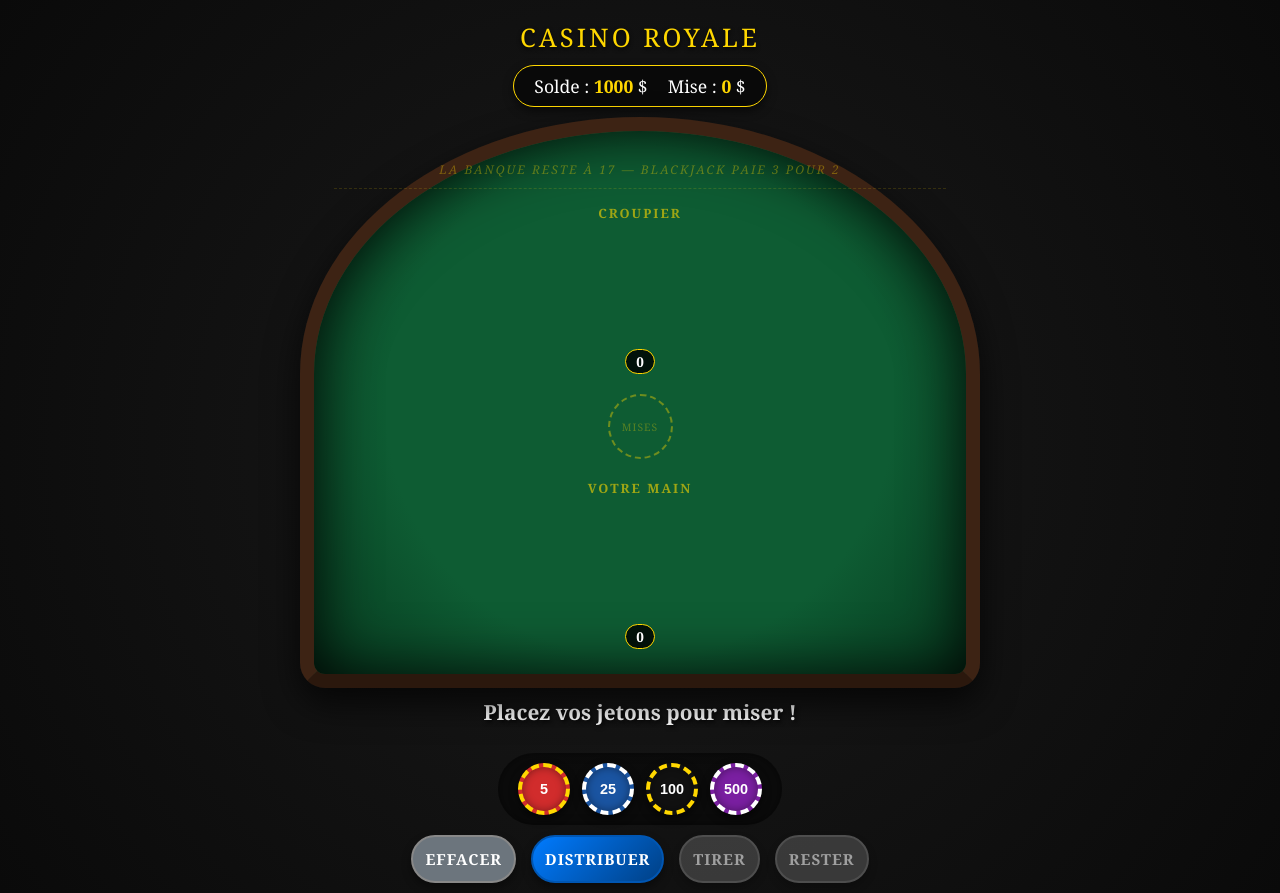
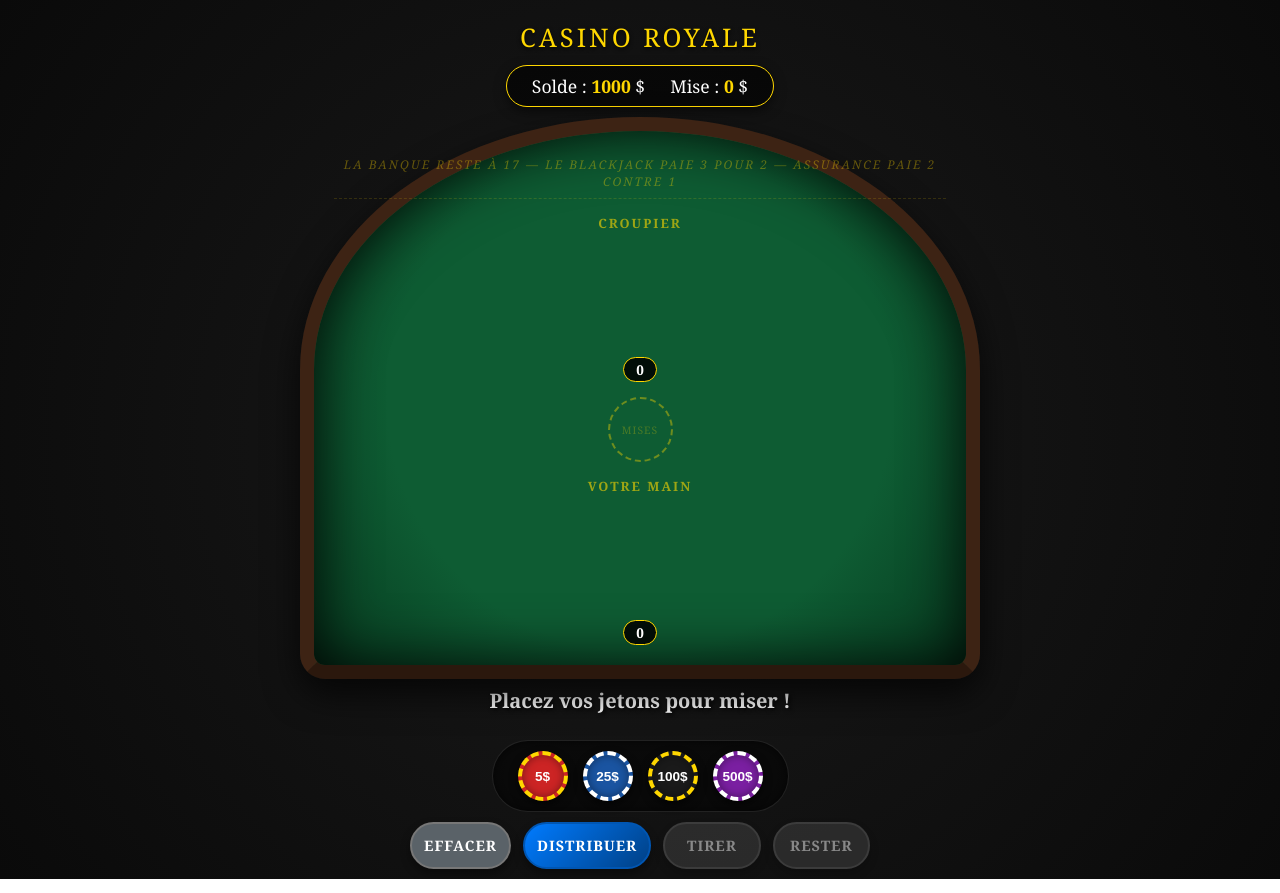
Before and after one commit to cylienlison-dev/blackjack, a plain HTML site: page index.html in a window 1280 px wide. Drawn offline with Linux system fonts and the light colour scheme.

Commit message:
Update index.html

```diff
--- a/index.html
+++ b/index.html
@@ -3,7 +3,7 @@
 <head>
     <meta charset="UTF-8">
     <meta name="viewport" content="width=device-width, initial-scale=1.0">
-    <title>Casino Blackjack Pro</title>
+    <title>Casino Blackjack Royal Pro</title>
     <style>
         * { box-sizing: border-box; margin: 0; padding: 0; font-family: 'Georgia', serif; }
 
@@ -28,21 +28,21 @@
             letter-spacing: 3px;
         }
 
-        /* Infos de solde du joueur */
+        /* Barre d'infos de la banque */
         .bank-info {
             display: flex;
-            gap: 20px;
+            gap: 25px;
             margin-bottom: 10px;
             font-size: 1.1rem;
-            background: rgba(0,0,0,0.5);
-            padding: 8px 20px;
+            background: rgba(0,0,0,0.6);
+            padding: 8px 25px;
             border-radius: 30px;
             border: 1px solid #ffd700;
-            box-shadow: 0 4px 10px rgba(0,0,0,0.5);
+            box-shadow: 0 4px 12px rgba(0,0,0,0.5);
         }
         .bank-info span { color: #ffd700; font-weight: bold; }
 
-        /* La table de Blackjack incurvée style Casino */
+        /* Table de Blackjack en arc de cercle */
         .table {
             width: 100%;
             max-width: 680px;
@@ -50,16 +50,16 @@
             border: 14px solid #3d2314;
             border-bottom-color: #2b180d;
             border-radius: 50% 50% 25px 25px / 45% 45% 25px 25px;
-            padding: 30px 20px 25px 20px;
+            padding: 25px 20px 20px 20px;
             box-shadow: inset 0 0 60px rgba(0,0,0,0.9), 0 15px 35px rgba(0,0,0,0.7);
             display: flex;
             flex-direction: column;
-            gap: 15px;
+            gap: 10px;
             position: relative;
         }
 
-        /* Inscriptions réglementaires incrustées */
-        .casino-rules {
+        /* Écritures sérigraphiées style Casino au centre */
+        .casino-rules-arc {
             text-align: center;
             color: rgba(255, 215, 0, 0.35);
             font-size: 0.75rem;
@@ -67,7 +67,8 @@
             letter-spacing: 2px;
             font-style: italic;
             border-bottom: 1px dashed rgba(255, 215, 0, 0.15);
-            padding-bottom: 10px;
+            padding-bottom: 8px;
+            margin-bottom: 5px;
             pointer-events: none;
         }
 
@@ -88,14 +89,13 @@
         }
 
         .score {
-            background: rgba(0,0,0,0.8);
-            padding: 2px 10px;
+            background: rgba(0,0,0,0.85);
+            padding: 2px 12px;
             border-radius: 20px;
             font-weight: bold;
             font-size: 0.85rem;
             color: #fff;
             border: 1px solid #ffd700;
-            margin-top: 2px;
         }
 
         .cards-flex {
@@ -106,7 +106,7 @@
             padding: 5px;
         }
 
-        /* Look des vraies cartes */
+        /* Style des cartes */
         .card {
             width: 75px;
             height: 110px;
@@ -129,7 +129,7 @@
         .card.red { color: #cc1111; }
         .card .bottom-suit { align-self: flex-end; transform: rotate(180deg); }
 
-        /* Emplacement du jeton de mise sur le tapis */
+        /* Zone de dépôt des jetons sur la table */
         .bet-spot {
             width: 65px;
             height: 65px;
@@ -144,25 +144,25 @@
         .bet-spot::before {
             content: 'MISES';
             font-size: 0.65rem;
-            color: rgba(255, 215, 0, 0.3);
+            color: rgba(255, 215, 0, 0.25);
             letter-spacing: 1px;
         }
 
-        /* Design des Jetons physiques de casino */
+        /* Design des jetons de casino */
         .token {
-            width: 52px;
-            height: 52px;
+            width: 50px;
+            height: 50px;
             border-radius: 50%;
             border: 4px dashed #fff;
             display: flex;
             align-items: center;
             justify-content: center;
-            font-size: 0.9rem;
+            font-size: 0.85rem;
             font-weight: bold;
             color: white;
             cursor: pointer;
             box-shadow: 0 4px 8px rgba(0,0,0,0.6), inset 0 0 8px rgba(0,0,0,0.4);
-            transition: transform 0.2s, cubic-bezier(0.175, 0.885, 0.32, 1.275);
+            transition: transform 0.15s cubic-bezier(0.175, 0.885, 0.32, 1.275);
             font-family: 'Arial', sans-serif;
             user-select: none;
             -webkit-tap-highlight-color: transparent;
@@ -170,53 +170,55 @@
         .token:hover { transform: scale(1.1) translateY(-3px); }
         .token:active { transform: scale(0.95); }
 
-        .token-5 { background: #d12c2c; border-color: #ffd700; }  /* Rouge/Or */
-        .token-25 { background: #1a54a1; border-color: #fff; }    /* Bleu/Blanc */
-        .token-100 { background: #111; border-color: #ffd700; }   /* Noir/Or */
-        .token-500 { background: #7a1fa1; border-color: #fff; }   /* Violet/Blanc */
+        .token-5 { background: #cc2424; border-color: #ffd700; }  /* Rouge */
+        .token-25 { background: #1a54a1; border-color: #fff; }    /* Bleu */
+        .token-100 { background: #1a1a1a; border-color: #ffd700; } /* Noir */
+        .token-500 { background: #7a1fa1; border-color: #fff; }   /* Violet */
 
-        /* Pile de jetons misés */
+        /* Jeton posé dans la zone de mise */
         .bet-spot .token {
             position: absolute;
-            top: 2px;
-            left: 2px;
+            top: 3px;
+            left: 3px;
             cursor: default;
             pointer-events: none;
+            transform: none !important;
         }
 
-        /* Conteneurs pour le sélecteur de jetons */
+        /* Le présentoir à jetons (Rack) */
         .token-rack {
             display: flex;
-            gap: 12px;
+            gap: 15px;
             justify-content: center;
             margin: 10px 0;
-            background: rgba(0,0,0,0.4);
-            padding: 10px 20px;
+            background: rgba(0,0,0,0.5);
+            padding: 10px 25px;
             border-radius: 40px;
-            box-shadow: inset 0 0 10px rgba(0,0,0,0.5);
+            box-shadow: inset 0 0 10px rgba(0,0,0,0.6);
+            border: 1px solid rgba(255,255,255,0.1);
         }
 
         #msg {
             text-align: center;
-            font-size: 1.3rem;
+            font-size: 1.25rem;
             font-weight: bold;
             min-height: 35px;
-            margin: 10px 0;
+            margin: 8px 0;
             text-shadow: 2px 2px 4px rgba(0,0,0,0.8);
         }
 
-        /* Boutons */
+        /* Boutons de contrôle */
         .controls {
             display: flex;
-            gap: 15px;
+            gap: 12px;
             justify-content: center;
             width: 100%;
-            max-width: 450px;
+            max-width: 460px;
         }
         button {
             flex: 1;
             padding: 12px;
-            font-size: 0.95rem;
+            font-size: 0.9rem;
             font-weight: bold;
             text-transform: uppercase;
             letter-spacing: 1px;
@@ -229,12 +231,12 @@
             -webkit-tap-highlight-color: transparent;
         }
         button:active { transform: translateY(2px); box-shadow: 0 2px 4px rgba(0,0,0,0.4); }
-        button:disabled { background: #555 !important; border-color: #777 !important; cursor: not-allowed; opacity: 0.6; }
+        button:disabled { background: #444 !important; border-color: #666 !important; cursor: not-allowed; opacity: 0.5; }
 
         #btn-hit { background: linear-gradient(135deg, #1e7e34 0%, #155724 100%); border-color: #28a745; }
         #btn-stand { background: linear-gradient(135deg, #bd2130 0%, #721c24 100%); border-color: #dc3545; }
         #btn-deal { background: linear-gradient(135deg, #007bff 0%, #004085 100%); border-color: #0056b3; }
-        #btn-clear { background: #6c757d; border-color: #888; }
+        #btn-clear { background: #5a6268; border-color: #777; }
 
         @keyframes dealCard {
             0% { transform: translateY(-120px) rotate(-15deg); opacity: 0; }
@@ -252,7 +254,7 @@
     </div>
 
     <div class="table">
-        <div class="casino-rules">La Banque reste à 17 — Blackjack paie 3 pour 2</div>
+        <div class="casino-rules-arc">La Banque reste à 17 — Le Blackjack paie 3 pour 2 — Assurance paie 2 contre 1</div>
 
         <div class="zone">
             <div class="zone-title">Croupier</div>
@@ -272,10 +274,10 @@
     <div id="msg">Placez vos jetons pour miser !</div>
 
     <div class="token-rack" id="rack">
-        <div class="token token-5" onclick="addBet(5)">5</div>
-        <div class="token token-25" onclick="addBet(25)">25</div>
-        <div class="token token-100" onclick="addBet(100)">100</div>
-        <div class="token token-500" onclick="addBet(500)">500</div>
+        <div class="token token-5" onclick="addBet(5)">5$</div>
+        <div class="token token-25" onclick="addBet(25)">25$</div>
+        <div class="token token-100" onclick="addBet(100)">100$</div>
+        <div class="token token-500" onclick="addBet(500)">500$</div>
     </div>
 
     <div class="controls">
@@ -331,7 +333,6 @@
             document.getElementById('balance-val').innerText = balance;
             document.getElementById('bet-val').innerText = currentBet;
 
-            // Affichage du jeton visuel au milieu de la table
             const spot = document.getElementById('table-bet-spot');
             spot.innerHTML = '';
             if (currentBet > 0) {
@@ -341,7 +342,7 @@
                 if (currentBet >= 100) tokenClass = 'token-100';
                 if (currentBet >= 500) tokenClass = 'token-500';
                 visualToken.className = `token ${tokenClass}`;
-                visualToken.innerText = currentBet;
+                visualToken.innerText = currentBet + "$";
                 spot.appendChild(visualToken);
             }
         }
@@ -369,7 +370,7 @@
         function startRound() {
             if (inRound) return;
             if (currentBet === 0) {
-                document.getElementById('msg').innerText = "Vous devez miser au moins un jeton ! 🪙";
+                document.getElementById('msg').innerText = "Misez des jetons avant de jouer ! 🪙";
                 return;
             }
 
@@ -383,11 +384,11 @@
 
             document.getElementById('btn-deal').style.display = 'none';
             document.getElementById('btn-clear').style.display = 'none';
-            document.getElementById('rack').style.opacity = '0.4';
+            document.getElementById('rack').style.opacity = '0.3';
             document.getElementById('btn-hit').disabled = false;
             document.getElementById('btn-stand').disabled = false;
 
-            // Distribution initiale
+            // Distribution
             hitCard(); hitCard();
             dealerCards.push(deck.pop());
             renderCard(dealerCards[0], 'dealer-cards');
@@ -395,7 +396,6 @@
             document.getElementById('player-score').innerText = getScore(playerCards);
             document.getElementById('dealer-score').innerText = getScore(dealerCards);
 
-            // Vérification Blackjack immédiat du joueur
             if (getScore(playerCards) === 21) {
                 stand();
             } else {
@@ -423,7 +423,6 @@
         function stand() {
             if (!inRound) return;
 
-            // Le croupier joue
             while (getScore(dealerCards) < 17) {
                 let card = deck.pop();
                 dealerCards.push(card);
@@ -435,9 +434,7 @@
             let pScore = getScore(playerCards);
             let dScore = getScore(dealerCards);
 
-            // Calcul des gains
             if (pScore === 21 && playerCards.length === 2 && !(dScore === 21 && dealerCards.length === 2)) {
-                // Blackjack naturel paie 3 pour 2
                 endRound("BLACKJACK ! Magnifique ! 🎉", Math.floor(currentBet * 2.5));
             } else if (dScore > 21) {
                 endRound("Gagné ! Le croupier a sauté. 👑", currentBet * 2);
@@ -458,10 +455,9 @@
             document.getElementById('msg').innerText = message;
             updateUI();
 
-            // Si le joueur est totalement ruiné, on lui offre une recharge de secours
             if (balance === 0) {
                 balance = 500;
-                document.getElementById('msg').innerText = "Ruiné ! Le casino vous offre une recharge de 500 $ 🎁";
+                document.getElementById('msg').innerText = "Ruiné ! Le casino vous réapprovisionne de 500 $ 🎁";
                 updateUI();
             }
 
```
